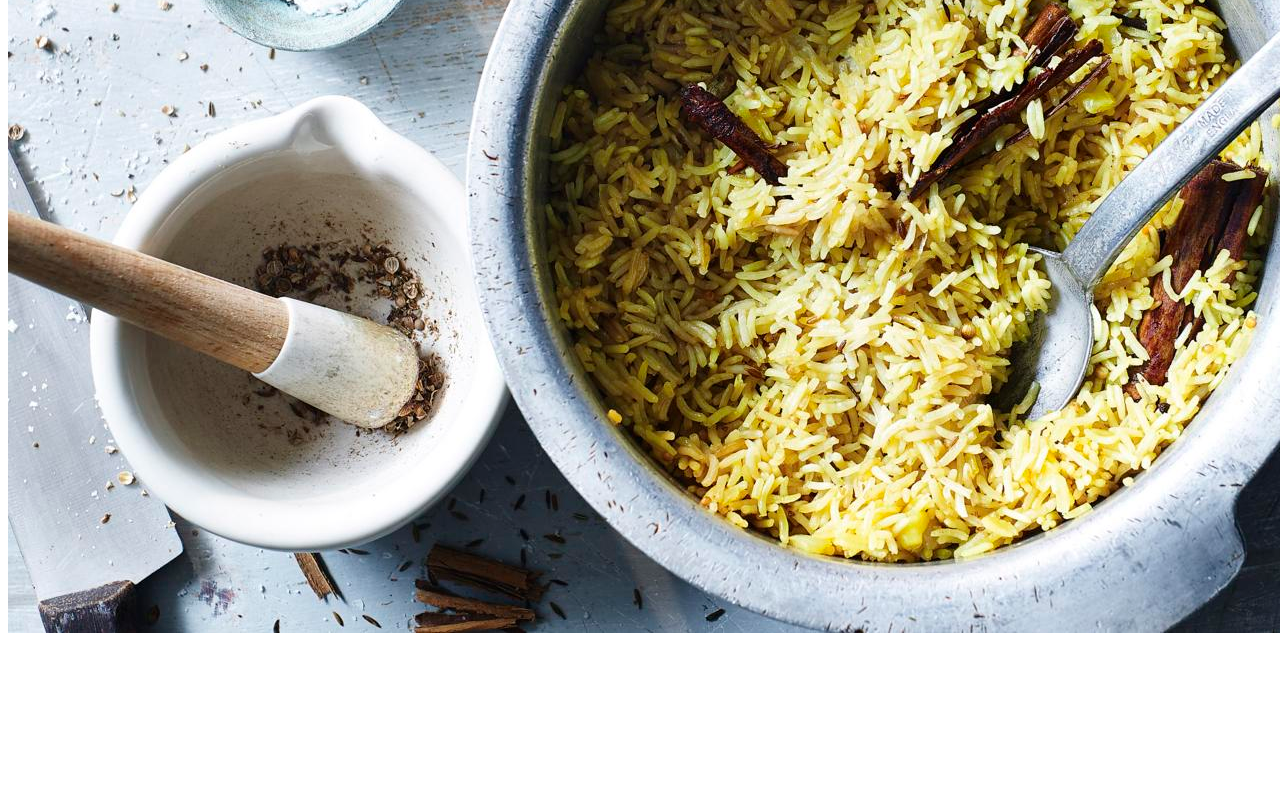
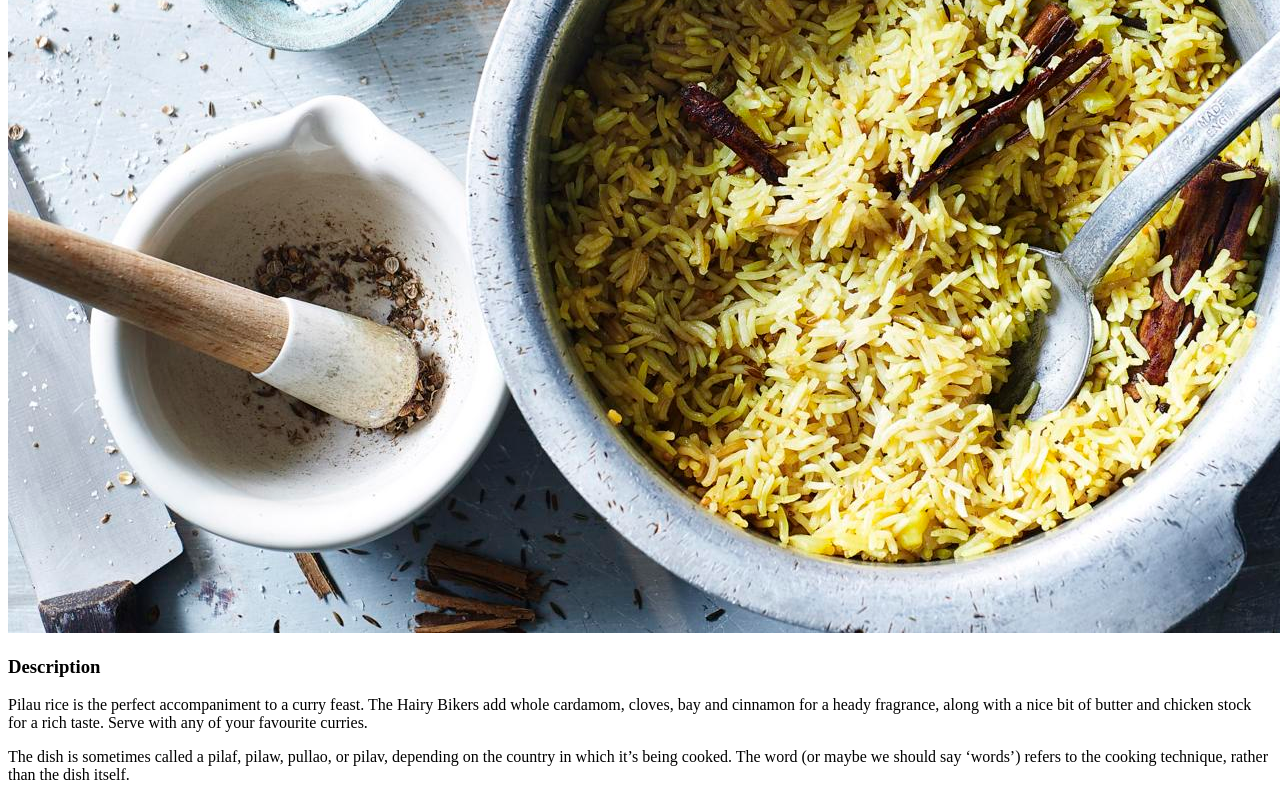
Before and after one commit to conradnjogu/odin-recipes, a plain HTML site: page recipes/pilau.html in a window 1280 px wide. Shown: the part 347-1147 px from the top of the page. Before the commit the page ends 992 px from the top, so only its background shows below. Drawn offline with Linux system fonts and the light colour scheme.

Commit message:
add a description on pilau.html file

```diff
--- a/recipes/pilau.html
+++ b/recipes/pilau.html
@@ -8,5 +8,9 @@
 <body>
    <h1>Pilau rice</h1>
    <img src="../images/pilau.jpg" alt="pilau rice">
+   <h3>Description</h3>
+   <p>Pilau rice is the perfect accompaniment to a curry feast. The Hairy Bikers add whole cardamom, cloves, bay and cinnamon for a heady fragrance, along with a nice bit of butter and chicken stock for a rich taste. Serve with any of your favourite curries.</p>
+
+   <p>The dish is sometimes called a pilaf, pilaw, pullao, or pilav, depending on the country in which it’s being cooked. The word (or maybe we should say ‘words’) refers to the cooking technique, rather than the dish itself.</p>
 </body>
 </html>
```
